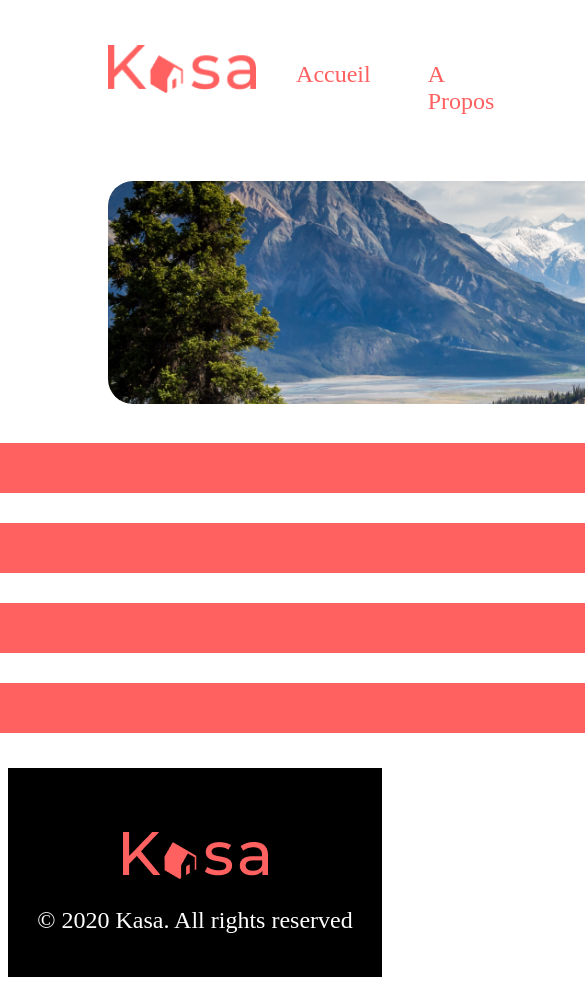
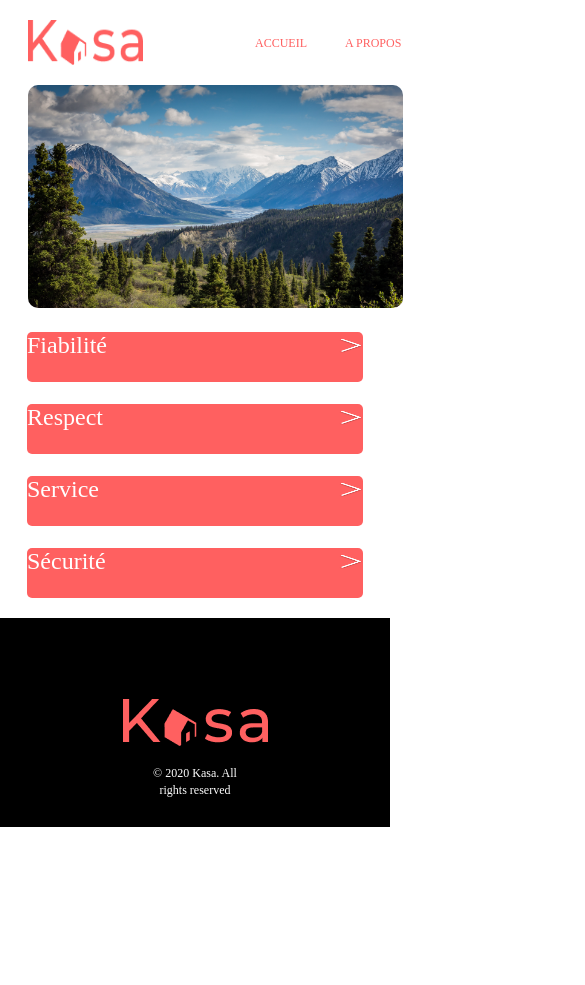
Before and after one commit to betaviralhadas/kasa, a React (Create React App) app: page /About in a window 390 px wide. Shown: the top 985 px of the page, 585 px wide, since content can reach past the window. After the commit the page ends 844 px from the top, so only its background shows below. Built offline with nearby package versions, Linux system fonts and the light colour scheme.

Commit message:
components layout (sass)

```diff
--- a/src/style/components/_Banner.scss
+++ b/src/style/components/_Banner.scss
@@ -3,6 +3,13 @@
     left: 100px;
     height: 223px;
     width: 1140px;
+
+    @media screen and (max-width:767px) {
+        width: 383px;
+        height: 120px;
+        left: 20px;
+        top: 10px;
+    }
 
     img {
         position: absolute;
@@ -13,6 +20,11 @@
         opacity: 0.5;
         mix-blend-mode: darken;
         background: black;
+
+        @media screen and (max-width:767px) {
+            border-radius: 10px;
+            object-fit: none;
+        }
     }
 
     p {
@@ -23,5 +35,12 @@
         font-size: 48px;
         font-style: normal;
         font-weight: 500;
+
+        @media screen and (max-width:767px) {
+            top: 11px;
+            left: 16px;
+            font-size: 24px;
+            width: 180px;
+        }
     }
 }
--- a/src/style/components/_Cards.scss
+++ b/src/style/components/_Cards.scss
@@ -9,7 +9,13 @@
     background: #F7F7F7;
     border-radius: 25px;
     row-gap: 40px;
-
+    @media screen and (max-width:767px) {
+        row-gap: 20px;
+        height: 796px;
+        width: 383px;
+        margin: 40px 0 0 20px;
+        background: white;
+    }
     .housingItems {
         display: flex;
         flex-wrap: wrap;
@@ -21,6 +27,10 @@
         background: linear-gradient(180deg, rgba(255, 255, 255, 0) 0%, rgba(0, 0, 0, 0.5) 100%);
         border-radius: 10px;
         text-decoration: none;
+        @media screen and (max-width:767px) {
+            top: 0;
+            width: 380px;
+        }
     }
 
     .housingImg {
@@ -29,6 +39,9 @@
         height: 290px;
         border-radius: 10px 10px 0 0;
         object-fit: cover;
+        @media screen and (max-width:767px) {
+            width: 380px;
+        }
     }
 
     .housingTitle {
--- a/src/style/components/_Collapse.scss
+++ b/src/style/components/_Collapse.scss
@@ -3,6 +3,10 @@
     height: 50px;
     background: #FF6060;
     border-radius: 5px;
+
+    @media screen and (max-width:767px) {
+        width: 336px;
+    }
 
     .titlearrow {
         display: flex;
--- a/src/style/components/_Header.scss
+++ b/src/style/components/_Header.scss
@@ -1,11 +1,25 @@
 .headers {
+    position: relative;
     display: flex;
+    flex-direction: row;
     justify-content: space-between;
     margin: 45px 100px 50px 100px;
+    width: 1140px;
+
+    @media screen and (max-width:767px) {
+        width: 335px;
+        height: 45px;
+        margin: 20px;
+    }
 
     .logo {
         height: 48px;
         width: 180px;
+
+        @media screen and (max-width:767px) {
+            width: 115px;
+            height: 45px;
+        }
     }
 
     .navigation {
@@ -14,15 +28,27 @@
         gap: 57px;
         list-style: none;
 
+        @media screen and (max-width:767px) {
+            gap: 24px;
+            margin-left: 72px;
+        }
+
         .linknavigation {
             font-size: 24px;
             font-style: normal;
             font-weight: 500;
 
+            @media screen and (max-width:767px) {
+                font-size: 12px;
+                text-transform: uppercase;
+                width: 66px;
+            }
+
             a {
                 color: #FF6060;
                 text-decoration: none;
             }
+
             a:hover {
                 text-decoration: underline;
             }
--- a/src/style/layout/_Footer.scss
+++ b/src/style/layout/_Footer.scss
@@ -3,14 +3,18 @@ footer {
     flex-direction: column;
     justify-content: center;
     align-items: center;
-    position: relative;
+    position: absolute;
     width: 100%;
     height: 209px;
+    margin-left: -8px;
     background: black;
 
     .imgFooter {
         position: absolute;
         top: 64px;
+        @media screen and (max-width:767px) {
+            top: auto;
+        }
     }
 
     p {
@@ -21,5 +25,11 @@ footer {
         font-weight: 500;
         font-size: 24px;
         color: white;
+        @media screen and (max-width:767px) {
+            width: 114px;
+            text-align: center;
+            line-height: 17px;
+            font-size: 12px;
+        }
     }
 }
--- a/src/style/pages/_About.scss
+++ b/src/style/pages/_About.scss
@@ -8,13 +8,26 @@
     opacity: 1;
     mix-blend-mode: darken;
     background: black;
+
+    @media screen and (max-width:767px) {
+        width: 375px;
+        left: 20px;
+        border-radius: 10px;
+    }
 }
 
 .collapse {
+    position: relative;
     display: flex;
     flex-direction: column;
     row-gap: 30px;
     align-items: center;
     margin-top: 35px;
     margin-bottom: 35px;
+
+    @media screen and (max-width:767px) {
+        margin-top: 20px;
+        margin-bottom: 20px;
+        row-gap: 22px;
+    }
 }
--- a/src/style/pages/_PropertyError.scss
+++ b/src/style/pages/_PropertyError.scss
@@ -6,21 +6,34 @@
     line-height: 26px;
     font-style: normal;
     color: #FF6060;
+    margin-top: 110px;
     margin-bottom: 125px;
 
     h1 {
         font-weight: 700;
         font-size: 288px;
+        @media screen and (max-width:767px) {
+            font-size: 96px;
+        }
     }
 
     h2 {
         font-weight: 500;
         font-size: 36px;
+        @media screen and (max-width:767px) {
+            font-size: 18px;
+            width: 175px;
+            margin-top: 100px;
+            margin-bottom: 100px;
+        }
     }
 
     p {
         font-weight: 500;
         font-size: 18px;
         text-decoration-line: underline;
+        @media screen and (max-width:767px) {
+            font-size: 14px;
+        }
     }
 }
```
